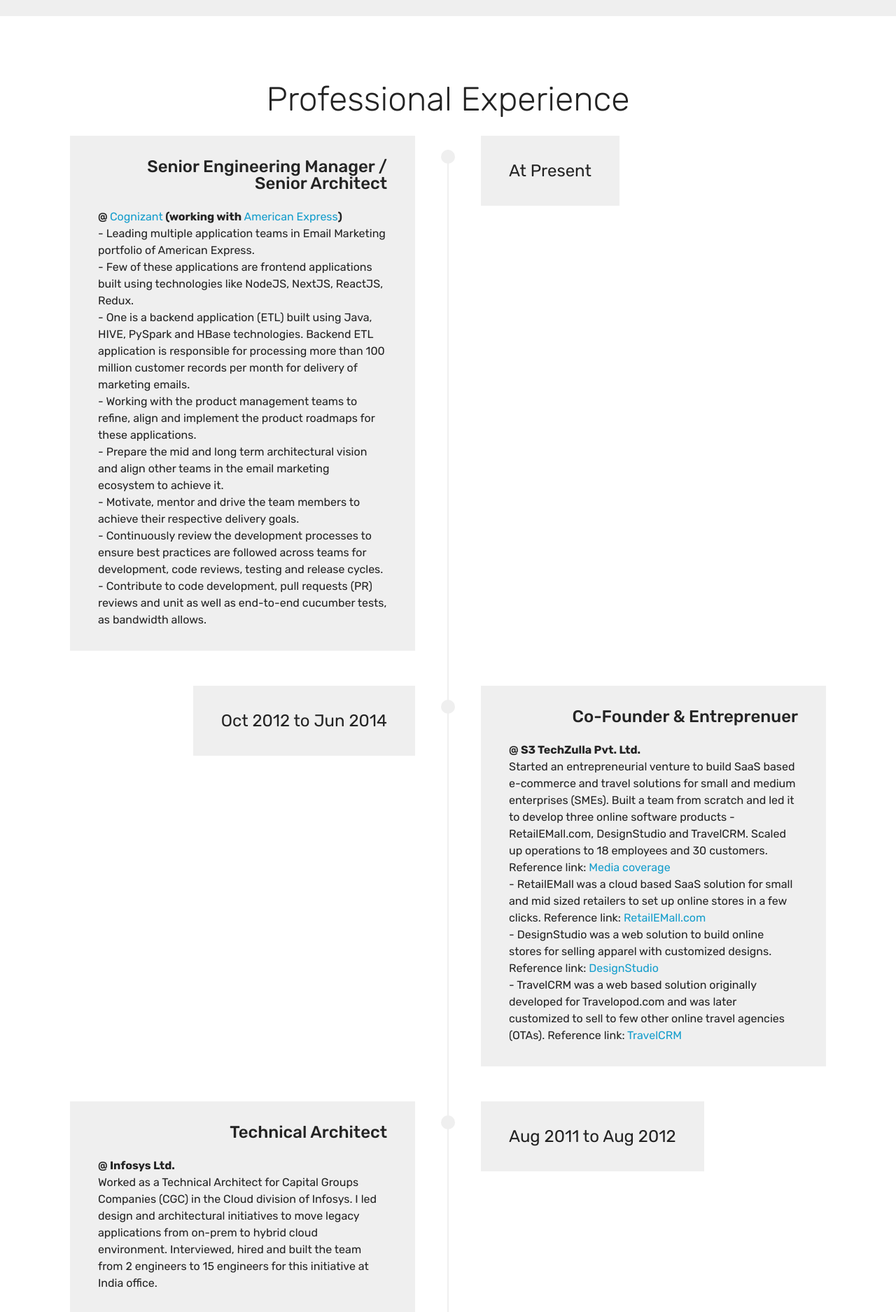
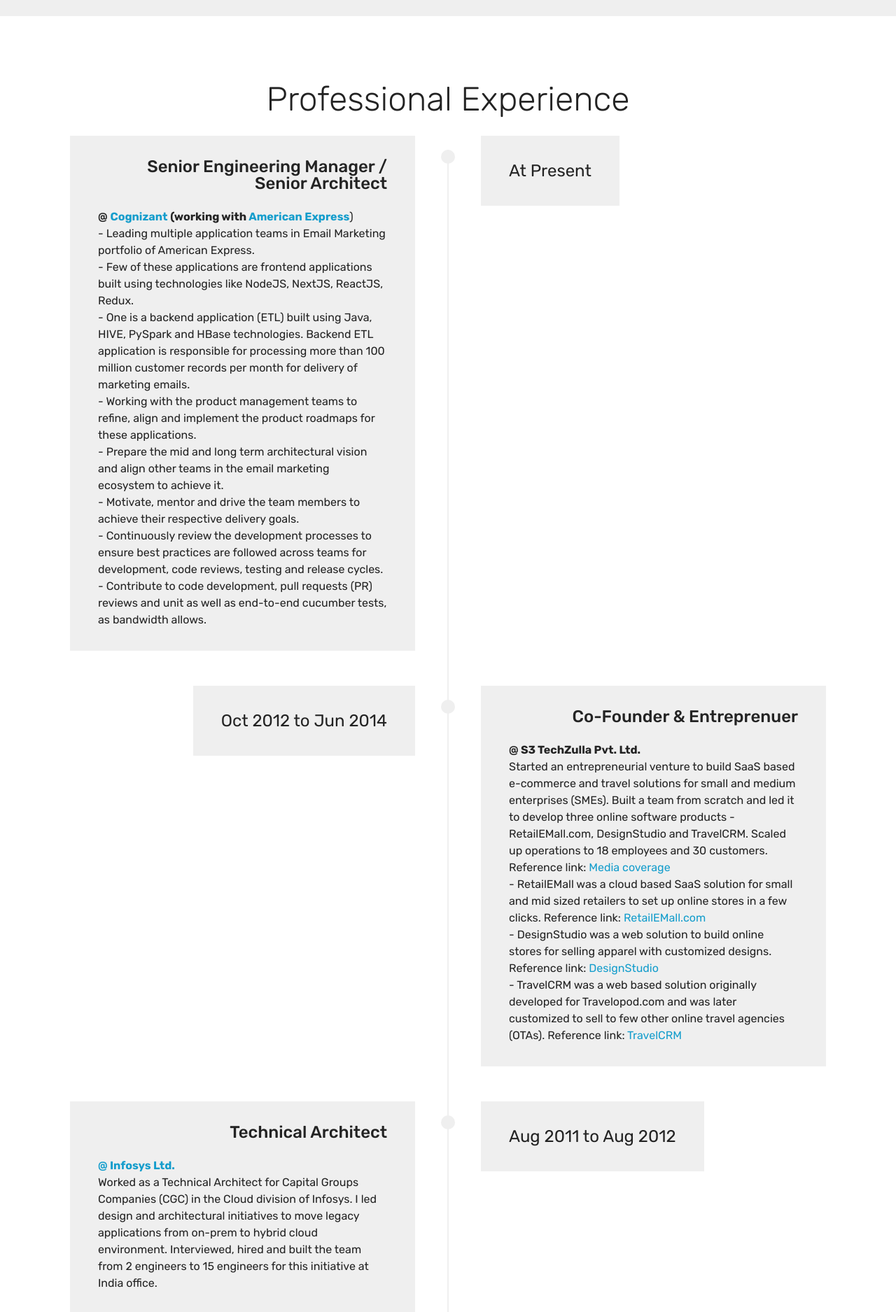
Before and after one commit to gauravdhiman/gauravdhiman.github.io, a Next.js app: page / in a window 1280 px wide. Shown: the part 2515-4390 px from the top of the page at 70% size. Built offline with nearby package versions, Linux system fonts and the light colour scheme; a web font is replaced by a local one.

Commit message:
Trying to put links to companies website.

```diff
--- a/pages/index.js
+++ b/pages/index.js
@@ -273,7 +273,7 @@
                     Senior Engineering Manager / Senior Architect
                   </h4>
                   <p class="mbr-timeline-text mbr-fonts-style display-7">
-                    <strong>@ <a href="https://www.cognizant.com" target="_blank">Cognizant</a> (working with <a href="https://www.americanexpress.com" target="_blank">American Express</a>)</strong>
+                    <strong>@</strong> <a href="https://www.cognizant.com" target="_blank"><strong>Cognizant</strong></a> <strong>(working with </strong><a href="https://www.americanexpress.com" target="_blank"><strong>American Express</strong></a>)
                     <br />
 - Leading multiple application teams in Email Marketing portfolio of American Express.
 <br />
@@ -330,7 +330,7 @@
                 <div class="timeline-text-content">
                   <h4 class="mbr-timeline-title pb-3 mbr-fonts-style display-5">Technical Architect</h4>
                   <p class="mbr-timeline-text mbr-fonts-style display-7">
-                    <strong>@ Infosys Ltd.</strong>
+                    <a href="https://www.infosys.com" target="_blank"><strong>@ Infosys Ltd.</strong></a>
                     <br />
 Worked as a Technical Architect for Capital Groups Companies (CGC) in the Cloud division of Infosys. I led design and architectural initiatives to move legacy applications from on-prem to hybrid cloud environment. Interviewed, hired and built the team from 2 engineers to 15 engineers for this initiative at India office.
                         </p>
```
